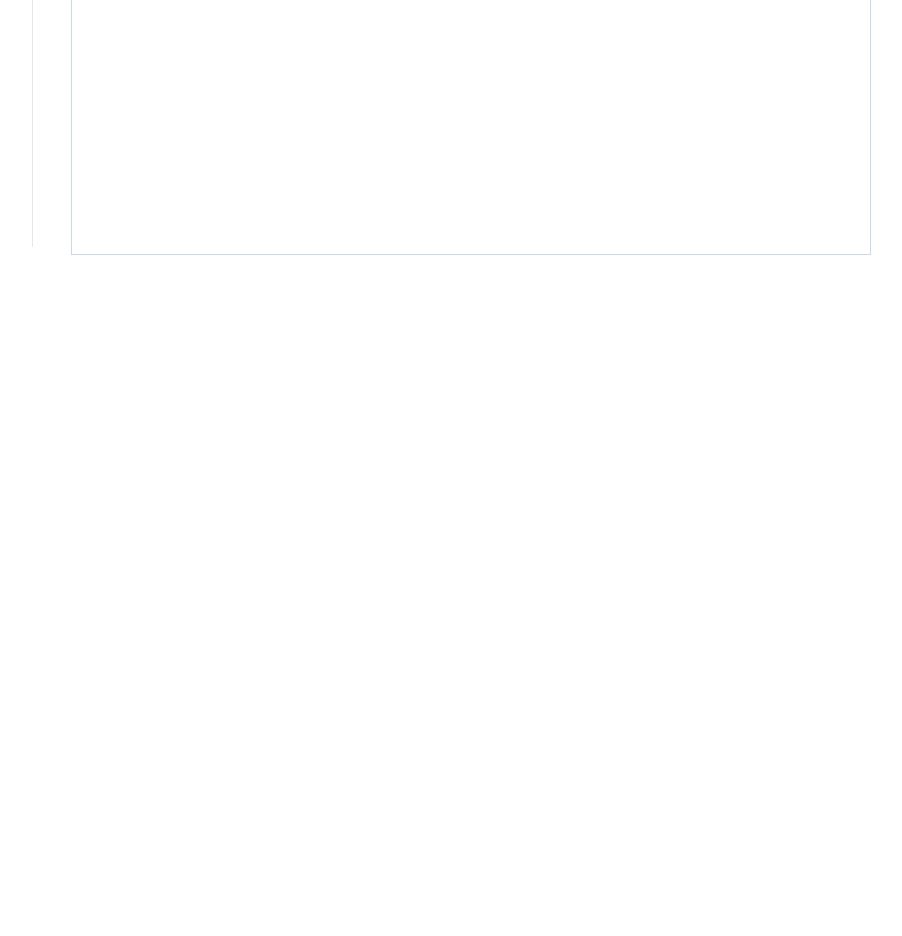
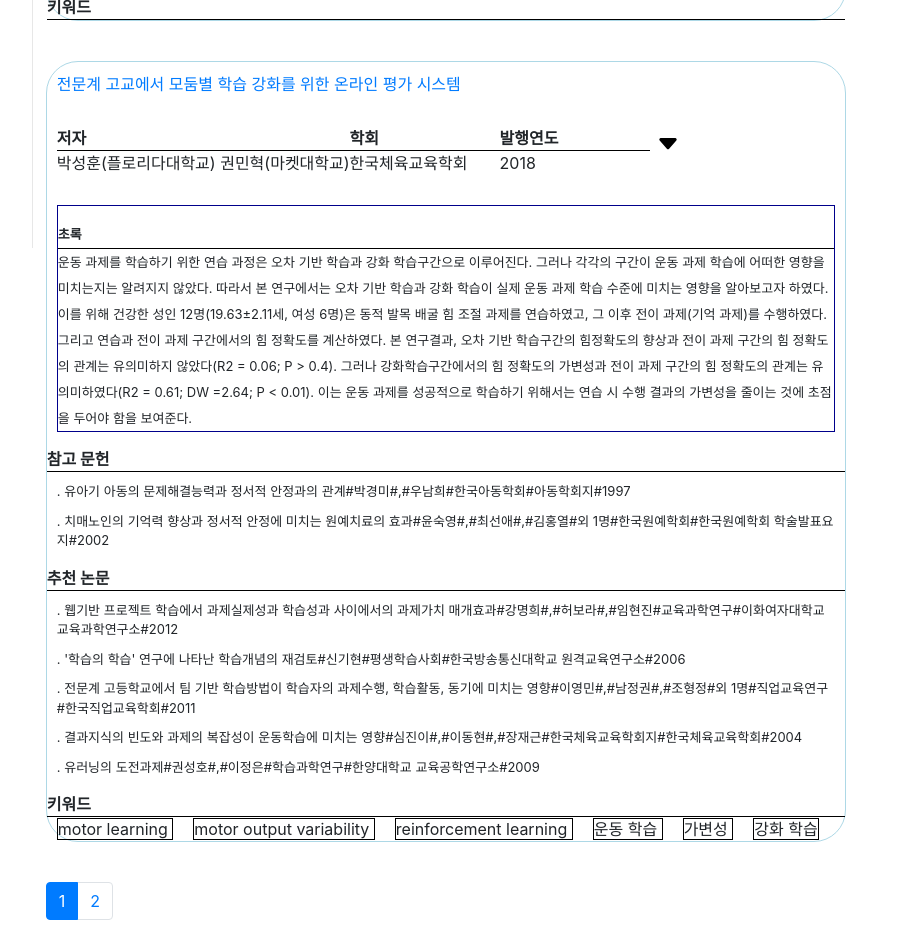
Before and after one commit to asdeszqsc/Paper_Cat_Front, a React (Create React App) app: page /about in a window 1280 px wide. Shown: the part 880-1816 px from the top of the page, without its empty margins (167-1069 px from the left). Before the commit the page ends 1135 px from the top, so only its background shows below. Built offline with nearby package versions, Linux system fonts and the light colour scheme.

Commit message:
page table numbering & Paper rendering update

```diff
--- a/src/components/paper.js
+++ b/src/components/paper.js
@@ -5,27 +5,76 @@ import '../css/paper.css';
 class Author extends Component {
     render() {
         return (
-            <span></span>
+            <span>{this.props.author} </span>
+        );
+    }
+}
+
+class Keyword extends Component {
+    render() {
+        return (
+            <span className="paper-keyword-form">{this.props.keyword} </span>
+        );
+    }
+}
+
+class RecPaper extends Component {
+    render() {
+        return (
+            <div className="paper-rec-form">
+                {this.props.key}. {this.props.recommand_paper}
+            </div>
+        );
+    }
+}
+
+class RefPaper extends Component {
+    render() {
+        return (
+            <div className="paper-ref-form">
+                {this.props.key}. {this.props.reference}
+            </div>
         );
     }
 }
 
 
-
-
-
-class Papers extends Component {
+class Papers extends Component{
     constructor(props) {
         super(Paper);
         this.state = {  }
     }
+
+    Map_author = data =>{
+        return(
+            data.map((keyword, index) => {return(<Author author={keyword} key={index}></Author>);})
+        );
+    }
+
+    Map_keyword = data =>{
+        return(
+            data.map((keyword, index) => {return(<Keyword keyword={keyword} key={index}></Keyword>);})
+        );
+    }
+
+    Map_recpaper = data =>{
+        return(
+            data.map((keyword, index) => {return(<RecPaper recommand_paper={keyword} key={index}></RecPaper>);})
+        );
+    }
+
+    Map_ref = data =>{
+        return(
+            data.map((keyword, index) => {return(<RefPaper reference={keyword} key={index}>{index}</RefPaper>);})
+        );
+    }
+
     render() {
-
         return (
             <div className="paper-form">
                 <div className="title">
-                    <a href={Paper[0].link}>
-                        {Paper[0].title}
+                    <a href={this.props.Paper.link}>
+                        {this.props.Paper.title}
                     </a>
                 </div>
                 <div className="short-info">
@@ -33,19 +82,19 @@ class Papers extends Component {
                         <div className="paper-title-box">
                             저자
                         </div>
-                        {Paper[0].author}
+                        {this.Map_author(this.props.Paper.author)}
                     </span>
                     <span className="academy">
                         <div className="paper-title-box">
                             학회
                         </div>
-                        {Paper[0].academy}
+                        {this.props.Paper.academy}
                     </span>
                     <span className="year">
                         <div className="paper-title-box">
                             발행연도
                         </div>
-                        {Paper[0].year}
+                        {this.props.Paper.year}
                     </span>
                     <button className='expand-button'>
                     <svg width="1.5em" height="1.5em" viewBox="0 0 16 16" class="bi bi-caret-down-fill" fill="currentColor" xmlns="http://www.w3.org/2000/svg">
@@ -53,14 +102,30 @@ class Papers extends Component {
                     </svg>
                     </button>
                 </div>
-
                     <div className="abstract">
                         <div className="paper-title-box">
                             초록
                         </div>
-                        {Paper[0].abstract}
+                        {this.props.Paper.abstract}
                     </div>
-                    <div className="reference">{Paper[0].reference}</div>
+                    <div className="reference">
+                        <div className="paper-title-box">
+                            참고 문헌
+                        </div>
+                        {this.Map_ref(this.props.Paper.reference)}
+                    </div>
+                    <div className="recommand-paper">
+                        <div className="paper-title-box">
+                            추천 논문
+                        </div>
+                        {this.Map_recpaper(this.props.Paper.recommand_paper)}
+                    </div>
+                    <div className="keyword">
+                        <div className="paper-title-box">
+                            키워드
+                        </div>
+                        {this.Map_keyword(this.props.Paper.keyword)}
+                    </div>
             </div>
         );
     }
--- a/src/components/papertable.js
+++ b/src/components/papertable.js
@@ -2,20 +2,59 @@ import React, { Component } from 'react';
 import '../css/result.css';
 import Papers from './paper';
 import { Paper } from '../server/papers_db.js';
+import _ from 'lodash';
 
+export function paginate(items, pageNumber, pageSize){
+    const startIndex = (pageNumber -1) * pageSize;
 
-
+    return _(items)
+        .slice(startIndex)
+        .take(pageSize)
+        .value();
+}
 
 
 class PaperTable extends Component {
     constructor(props) {
         super(Paper);
-        this.state = {  }
+        this.state = {
+            pageSize : 2,
+            currentpage: 1,
+        }
     }
+
+    MapPaper = data =>{
+        return(
+            data.map((keyword, index) => {return(<Papers Paper={keyword} key={index}></Papers>);})
+        );
+    }
+
+    handlePageChange = (page) =>{
+        this.setState({...Paper, currentpage: page});
+    };
+
     render() {
+        const {length: count} = Paper;
+        const pagecount = Math.ceil(count / this.state.pageSize);
+        const pages = _.range(1, pagecount + 1);
+        const pagedpaper = paginate(Paper, this.state.currentpage, this.state.pageSize);
+
+        if(count === 0)
+        return(<div>No search Results.</div>);
+
         return (
             <div className="paper-result">
-                <Papers></Papers>
+                <span className="count-result">검색결과 {count}개</span>
+                {this.MapPaper(pagedpaper)}
+                <nav className="page-position">
+                    <ul className="pagination">
+                        {pages.map(page => (
+                            <li key={page} className={page === this.state.currentpage ? "page-item active" : "page-item"}>
+                                <a className="page-link" onClick={() => this.handlePageChange(page)}>{page}</a>
+                            </li>
+                        ))}
+                    </ul>
+                </nav>
             </div>
         );
     }
--- a/src/css/paper.css
+++ b/src/css/paper.css
@@ -5,10 +5,15 @@
   margin-bottom: 40px;
 }
 
+.paper-keyword-form{
+  border: black 0.5px solid;
+  margin: 10px;
+}
+
 .title {
   margin-top: 10px;
   margin-left: 10px;
-  margin-bottom: 30px;
+  margin-bottom: 15px;
   font-weight: 100;
 }
 
@@ -26,7 +31,27 @@
 }
 
 .paper-title-box {
+  font-weight: 700;
   border-bottom: black solid 1px;
+  margin-top: 15px;
+}
+
+.paper-rec-form{
+  font-size: small;
+  margin: 10px;
+}
+
+.page-item{
+  cursor: pointer;
+}
+
+.page-position{
+  text-align: center;
+}
+
+.paper-ref-form{
+  font-size: small;
+  margin: 10px;
 }
 
 .author {
@@ -49,4 +74,5 @@
 }
 
 .reference {
+
 }
--- a/src/css/result.css
+++ b/src/css/result.css
@@ -5,20 +5,26 @@
 .result-input-box {
   margin-left: 300px;
   margin-top: 30px;
+  border-bottom: #c7daef 1px solid;
 }
 
 .body-contents {
   display: inline-block;
 }
 
+.count-result{
+  line-height: 50px;
+  font-size: small;
+  color: #999;
+}
+
 .paper-result {
   display: inline-block;
   position: absolute;
-  border: #c7daef 1px solid;
   width: 800px;
   min-height: 1000px;
-  margin-left: 3%;
-  margin-top: 3%;
+  margin-left: 1%;
+  margin-top: 1%;
   text-align: left;
 }
 
--- a/src/server/papers_db.js
+++ b/src/server/papers_db.js
@@ -20,7 +20,7 @@ export const Paper = [
 
   {
     id: 2,
-    title: "힘과 운힘 조절 과제 연습 과정에서의 가변성이 운동 학습에 미치는 영향동에 대한 중학생들의 개념조사",
+    title: "전문계 고교에서 모둠별 학습 강화를 위한 온라인 평가 시스템",
     author: ["박성훈(플로리다대학교)", "권민혁(마켓대학교)"],
     year: 2018,
     academy: "한국체육교육학회",
@@ -42,7 +42,7 @@ export const Paper = [
   },
 
   {
-    id: 1,
+    id: 3,
     title: "힘과 운동에 대한 중학생들의 개념조사",
     author: ["박승재", "박성식"],
     year: 1987,
@@ -60,7 +60,7 @@ export const Paper = [
   },
 
   {
-    id: 1,
+    id: 4,
     title: "힘과 운동에 대한 중학생들의 개념조사",
     author: ["박승재", "박성식"],
     year: 1987,
```
Also changed, not shown: 1 other file (tests, documents, lock files or other folders).
